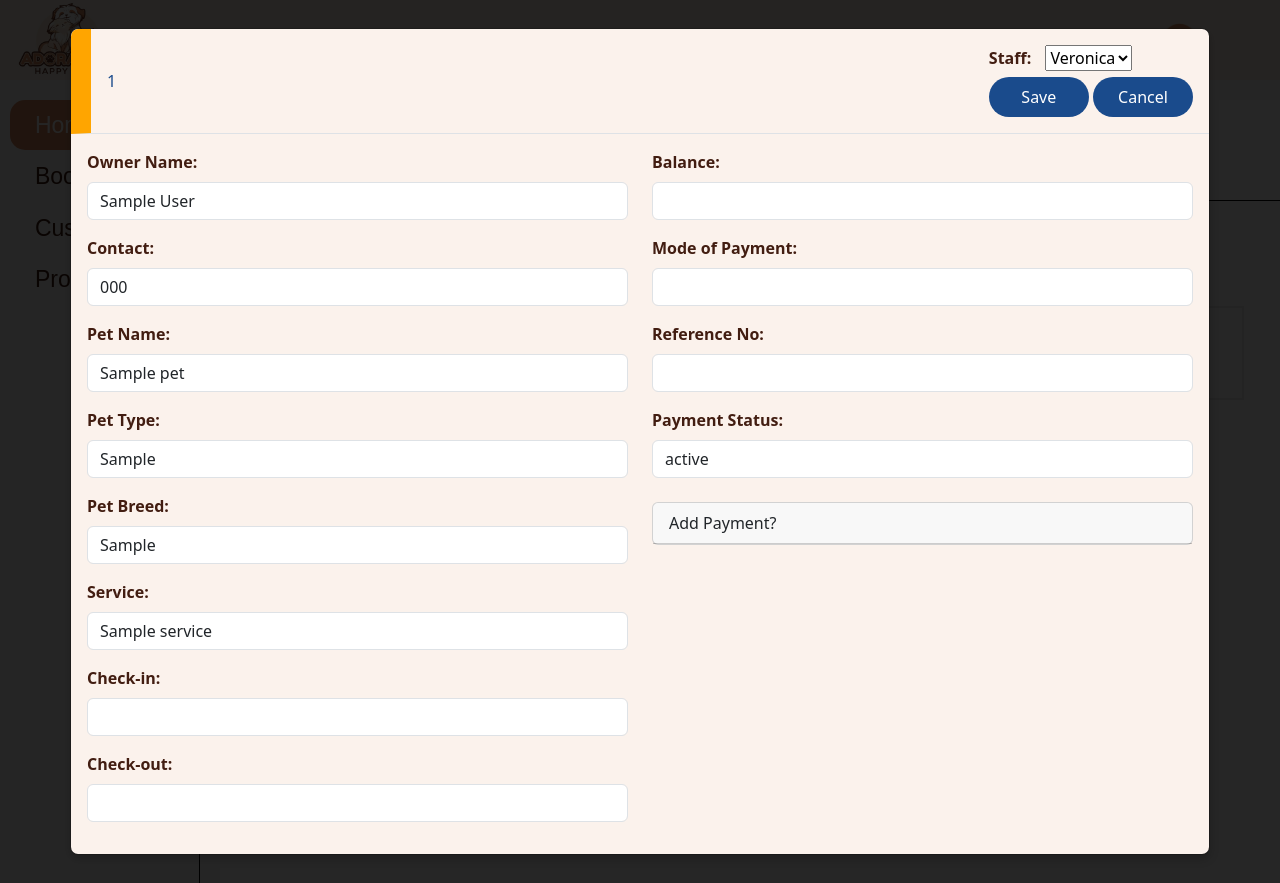
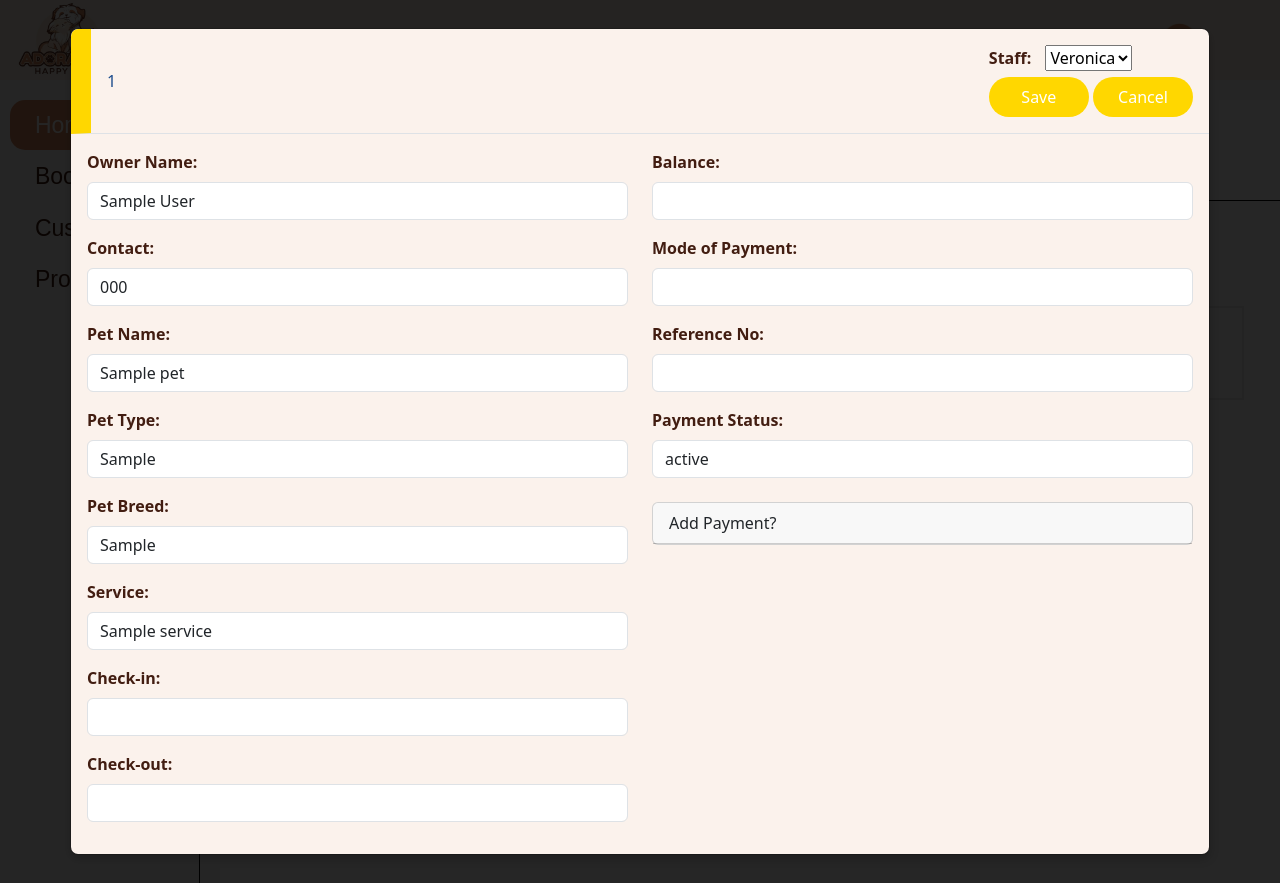
Before and after one commit to judiebae/SE2, a PHP site: page /admin_navbar/admin_home.php in a window 1280 px wide, after a click that opens the changed part. Run offline with PHP 8.4, Linux system fonts and the light colour scheme; tables that the repository leaves empty or names only in its code hold one stand-in row (values such as "Sample post").

Commit message:
LAST COMMIT

```diff
--- a/admin_navbar/ad_home1.css
+++ b/admin_navbar/ad_home.css
@@ -117,16 +117,23 @@ td{
 }
 .modal-header.modal-hotel  {
     border-left: solid 20px #1a4b8c;
+}
+
+.modal-header.modal-daycare {
+    border-left: solid 20px #FFd700;
     color: #1a4b8c;
 }
 
-.modal-header.modal-daycare {
-    border-left: solid 20px #FFA500;
-    color: #1a4b8c;
+.modal-header.modal-hotel #saveButton, .modal-header.modal-hotel #cancelButton{
+    background-color: #1a4b8c;
+    color: white;
+    border-radius: 20px;
+    font-size: 100%;
+    width: 100px;
 }
 
-#saveButton, #cancelButton{
-    background-color: #1a4b8c;
+.modal-header.modal-daycare #saveButton, .modal-header.modal-daycare #cancelButton{
+    background-color: #ffd700;
     color: white;
     border-radius: 20px;
     font-size: 100%;
--- a/admin_navbar/admin_home.php
+++ b/admin_navbar/admin_home.php
@@ -52,7 +52,7 @@ try {
     <meta charset="UTF-8">
     <meta name="viewport" content="width=device-width, initial-scale=1.0">
     <link rel="stylesheet" href="admin_navbars.css">
-    <link rel="stylesheet" href="ad_home1.css">
+    <link rel="stylesheet" href="ad_home.css">
 
     <link href="https://cdn.jsdelivr.net/npm/bootstrap@5.3.0/dist/css/bootstrap.min.css" rel="stylesheet">
     <script src="https://cdn.jsdelivr.net/npm/bootstrap@5.3.0/dist/js/bootstrap.bundle.min.js"></script>
```
